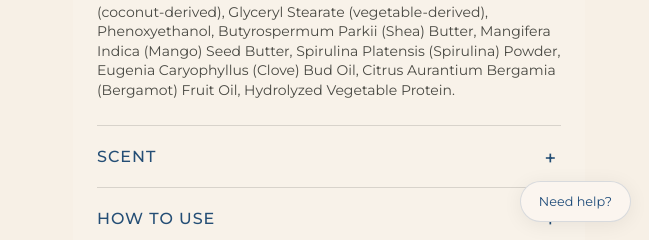
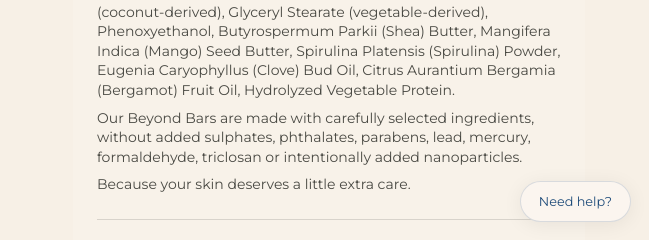
Before and after one commit to isaacmorgannn06/SABAN, a plain HTML site: page vitality.html in a window 1280 px wide. Both pictures are taken after a click on the heading "INGREDIENTS". Shown: the part 1182-1422 px from the top of the page, 631-1280 px from the left. Drawn offline with Linux system fonts and the light colour scheme.

Commit message:
Enhance ingredient details and care message
Added additional information about ingredients and care.

```diff
--- a/vitality.html
+++ b/vitality.html
@@ -191,6 +191,10 @@
 
 <p>Aqua (Water), Glycerin (vegetable-derived), Propylene Glycol (vegetable-derived), Sodium Cocoyl Isethionate (coconut-derived), Cocos Nucifera (Coconut) Oil, Caprylic/Capric Triglyceride (coconut-derived), Glyceryl Stearate (vegetable-derived), Phenoxyethanol, Butyrospermum Parkii (Shea) Butter, Mangifera Indica (Mango) Seed Butter, Spirulina Platensis (Spirulina) Powder, Eugenia Caryophyllus (Clove) Bud Oil, Citrus Aurantium Bergamia (Bergamot) Fruit Oil, Hydrolyzed Vegetable Protein.</p>
 </p>
+
+<p>Our Beyond Bars are made with carefully selected ingredients, without added sulphates, phthalates, parabens, lead, mercury, formaldehyde, triclosan or intentionally added nanoparticles.</p>
+
+<p>Because your skin deserves a little extra care.</p>
 
 </div></details>
 <details class="accordion">
```
